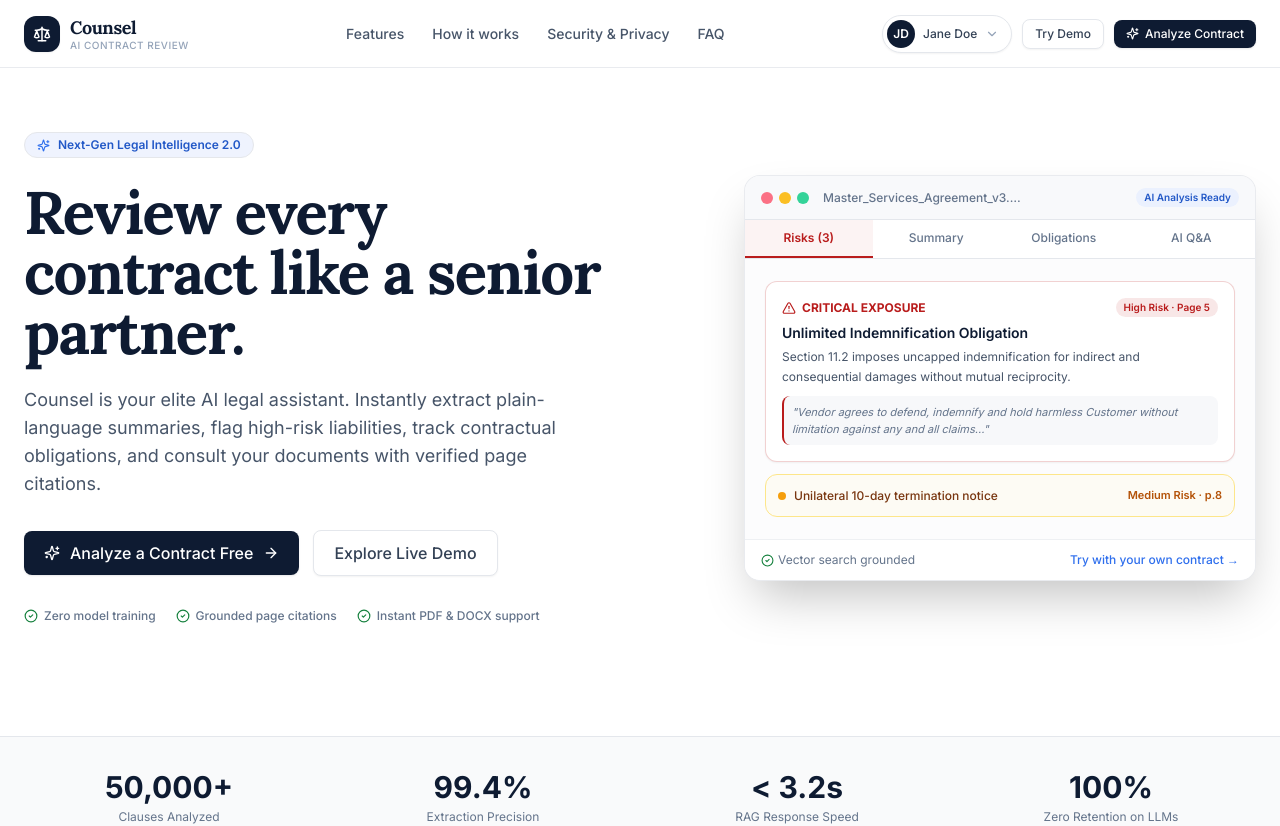
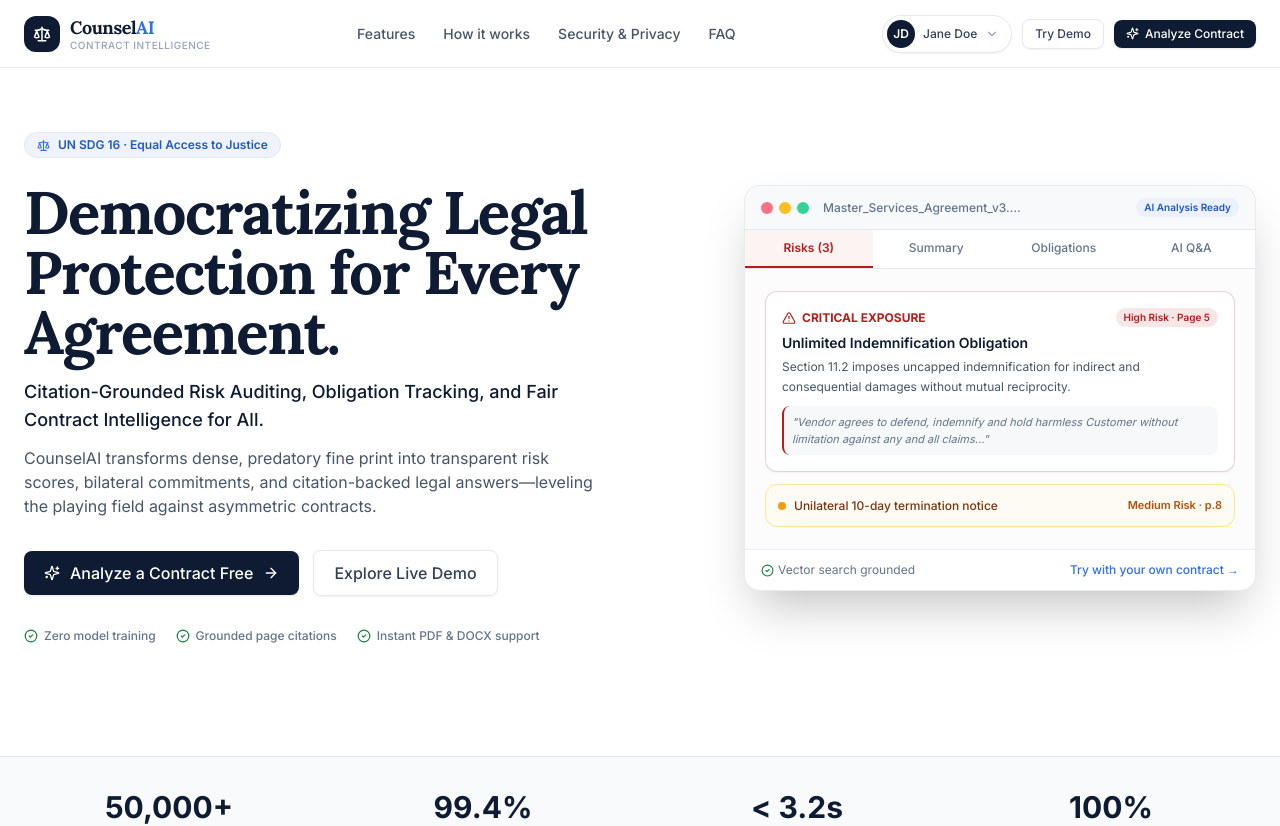
Before and after one commit to crispr10t/counselAI, a React (Vite) app in the folder frontend/: page / in a window 1280 px wide. Shown: the top 826 px of the page. Built offline with nearby package versions, Linux system fonts and the light colour scheme; no server answers; the HTML template or start-up script is replaced by a standard one.

Commit message:
feat(branding): update branding to CounselAI with SDG 16 subtitle and hero copy

```diff
--- a/frontend/index.html
+++ b/frontend/index.html
@@ -3,7 +3,7 @@
   <head>
     <meta charset="UTF-8" />
     <meta name="viewport" content="width=device-width, initial-scale=1.0" />
-    <title>Counsel — AI Legal Contract Assistant</title>
+    <title>CounselAI — Democratizing Legal Protection & Contract Intelligence</title>
     <link rel="preconnect" href="https://fonts.googleapis.com" />
     <link rel="preconnect" href="https://fonts.gstatic.com" crossorigin />
     <link
--- a/frontend/src/components/Navbar.tsx
+++ b/frontend/src/components/Navbar.tsx
@@ -57,8 +57,10 @@
             <Scale size={18} className="text-accent-400" />
           </span>
           <div className="flex flex-col">
-            <span className="font-serif text-lg font-bold tracking-tight text-ink-900">Counsel</span>
-            <span className="text-[10px] font-medium tracking-wider text-slate-400 uppercase -mt-1">AI Contract Review</span>
+            <span className="font-serif text-lg font-bold tracking-tight text-ink-900">
+              Counsel<span className="text-accent-600">AI</span>
+            </span>
+            <span className="text-[10px] font-medium tracking-wider text-slate-400 uppercase -mt-1">Contract Intelligence</span>
           </div>
         </Link>
 
--- a/frontend/src/pages/LandingPage.tsx
+++ b/frontend/src/pages/LandingPage.tsx
@@ -301,16 +301,20 @@
           <div>
             {/* Announcement Badge */}
             <div className="inline-flex items-center gap-2 rounded-full border border-accent-200 bg-accent-50/80 px-3 py-1 text-xs font-semibold text-accent-700 shadow-xs mb-6">
-              <Sparkles size={13} className="text-accent-600" />
-              <span>Next-Gen Legal Intelligence 2.0</span>
+              <Scale size={13} className="text-accent-600" />
+              <span>UN SDG 16 · Equal Access to Justice</span>
             </div>
 
             <h1 className="font-serif text-4xl font-bold tracking-tight leading-tight text-ink-900 sm:text-5xl md:text-6xl">
-              Review every contract like a senior partner.
+              Democratizing Legal Protection for Every Agreement.
             </h1>
 
-            <p className="mt-6 text-base sm:text-lg text-slate-600 leading-relaxed max-w-xl">
-              Counsel is your elite AI legal assistant. Instantly extract plain-language summaries, flag high-risk liabilities, track contractual obligations, and consult your documents with verified page citations.
+            <p className="mt-4 text-base sm:text-lg font-medium text-accent-800">
+              Citation-Grounded Risk Auditing, Obligation Tracking, and Fair Contract Intelligence for All.
+            </p>
+
+            <p className="mt-3 text-sm sm:text-base text-slate-600 leading-relaxed max-w-xl">
+              CounselAI transforms dense, predatory fine print into transparent risk scores, bilateral commitments, and citation-backed legal answers—leveling the playing field against asymmetric contracts.
             </p>
 
             {/* CTAs */}
@@ -605,8 +609,8 @@
               <span className="flex h-8 w-8 items-center justify-center rounded-lg bg-ink-900 text-white">
                 <Scale size={16} />
               </span>
-              <span className="font-serif text-lg font-bold text-ink-900">Counsel</span>
-              <span className="text-xs text-slate-400">· AI Legal Contract Assistant</span>
+              <span className="font-serif text-lg font-bold text-ink-900">CounselAI</span>
+              <span className="text-xs text-slate-400">· Grounded Contract Intelligence</span>
             </div>
             <div className="flex flex-wrap items-center gap-6 text-xs text-slate-500 font-medium">
               <Link to="/dashboard" className="hover:text-ink-900 transition-colors">Overview</Link>
```
